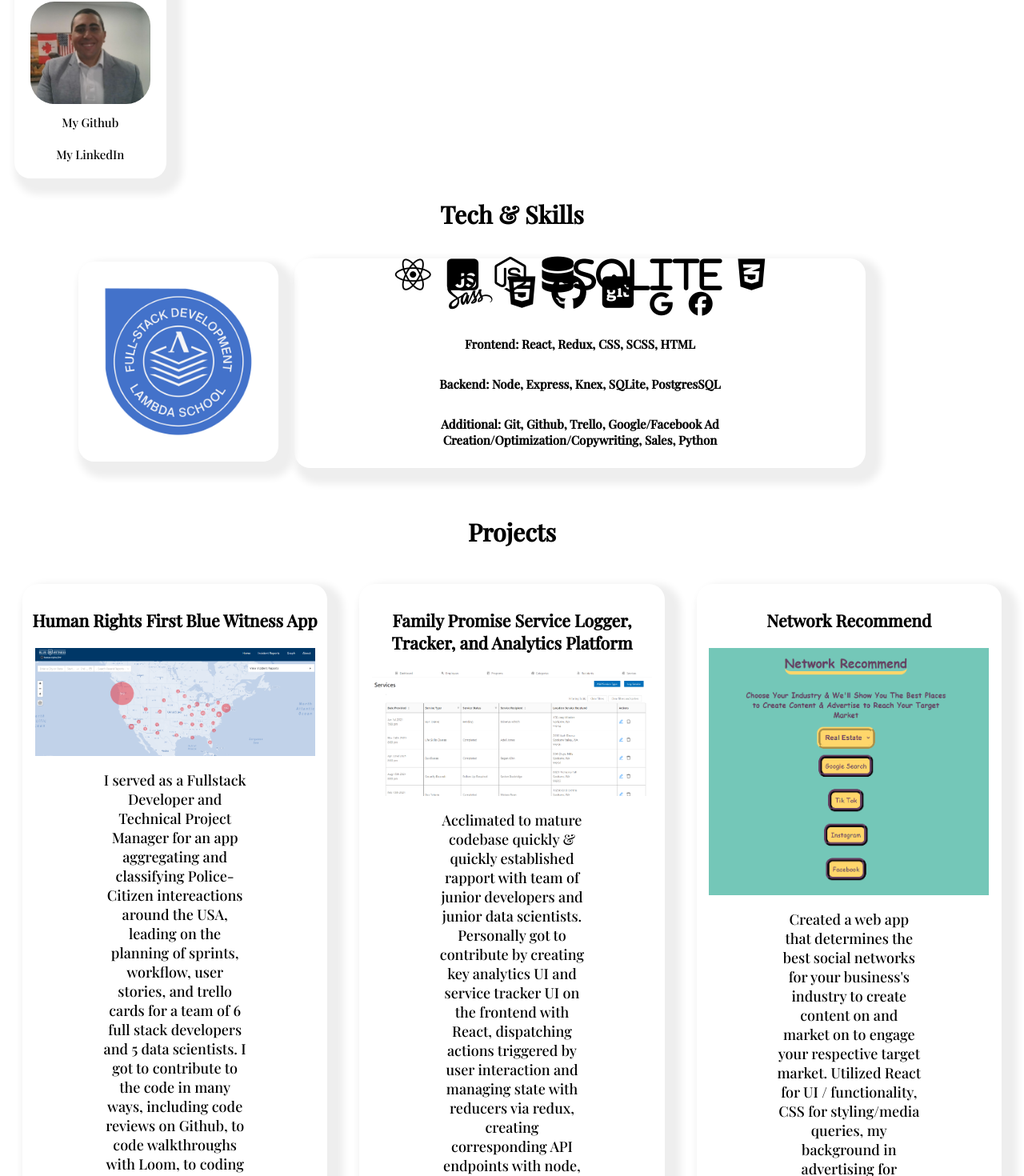
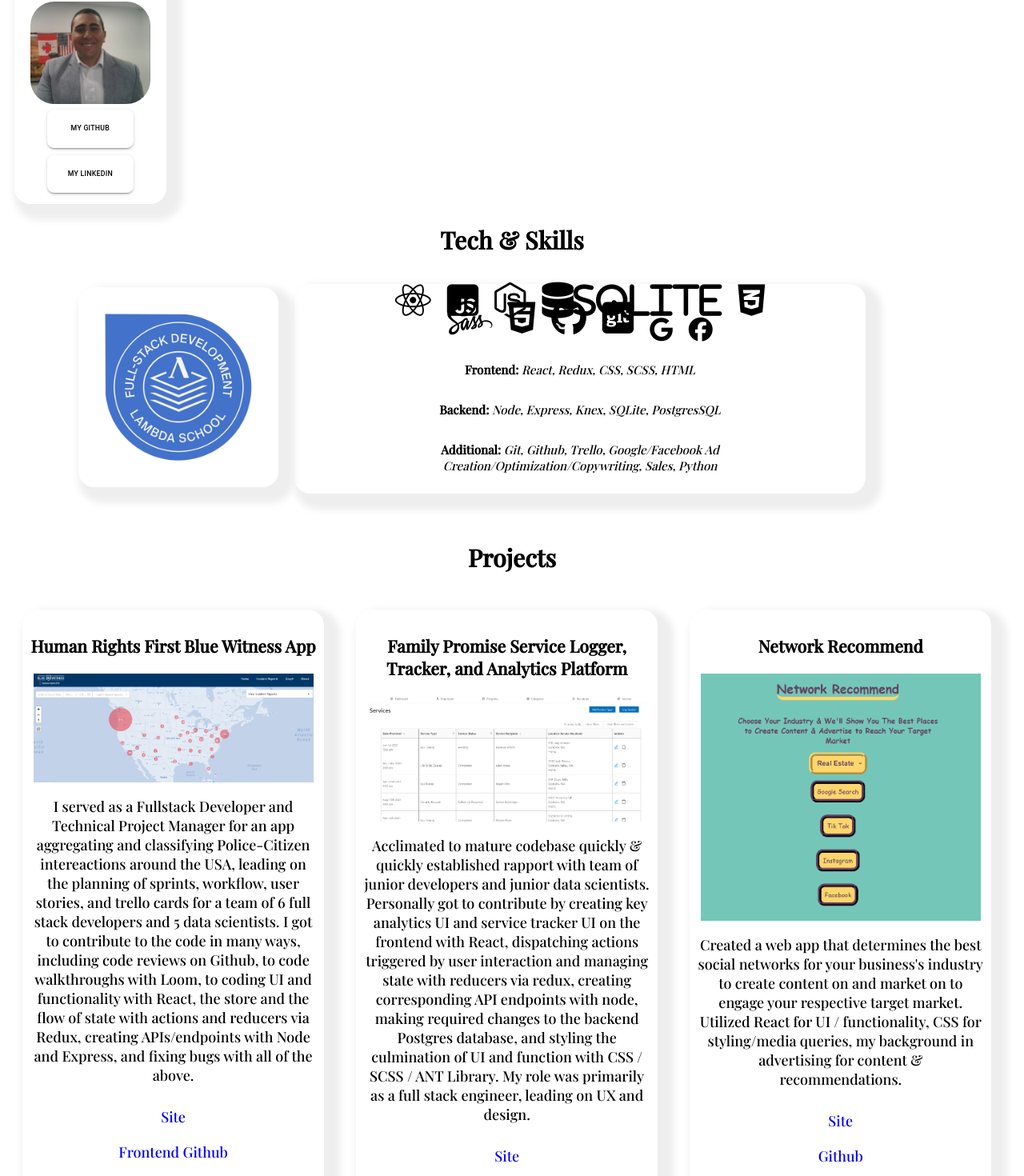
Before and after one commit to ahmedseragcodes/AhmedSeragPortfolio, a React (Create React App) app in the folder frontend/: page / in a window 1280 px wide. Shown: the part 134-1604 px from the top of the page at 80% size. Built offline with nearby package versions, Linux system fonts and the light colour scheme.

Commit message:
updated heading buttons with Material UI, re-organized projects group with gridbox

```diff
--- a/frontend/package.json
+++ b/frontend/package.json
@@ -3,6 +3,9 @@
   "version": "0.1.0",
   "private": true,
   "dependencies": {
+    "@emotion/react": "^11.5.0",
+    "@emotion/styled": "^11.3.0",
+    "@mui/material": "^5.0.4",
     "@testing-library/jest-dom": "^5.14.1",
     "@testing-library/react": "^11.2.7",
     "@testing-library/user-event": "^12.8.3",
--- a/frontend/src/App.js
+++ b/frontend/src/App.js
@@ -1,18 +1,21 @@
+//Tech Imports
 import React from "react";
+//Image Imports
 import PokemonImg from "./PortfolioPokemonPic.PNG";
 import FamilyPromiseImg from "./PortfolioFamilyPromisePic.png";
 import CarSalesImg from "./PortfolioCarSalesPic.PNG";
 import PortfolioAuthorImg from "./OfficialSuitProfPicOct21.jpg";
 import AFBackendImg from "./PortfolioAFBackend.jpg";
 import CalculatorImg from "./PortfolioCalculator.PNG";
-// import SignInSheetImg from "./PortfolioSignInSheet.PNG";
+import SignInSheetImg from "./PortfolioSignInSheet.PNG";
 import PortfolioNetworkRec from "./PortfolioNetworkRecommend.PNG";
 import PortfolioCustomerJourney from "./PortfolioCustomerJourney.PNG";
 import PortfolioConvCTRCalc from "./PortfolioConvCTRCalc.PNG";
 import PortfolioBlueWitness from "./PortfolioBlueWit.PNG";
 import Badge from "./LambdaSchoolCertificateBadge.PNG";
+//Styling Imports
 import "./index.scss";
-
+import Button from '@mui/material/Button';
 
 function App() {
   return (
@@ -26,8 +29,8 @@ function App() {
         <img src={PortfolioAuthorImg} alt="web developer who made this site"/>
       </div>
       <div className="subHeaderLinks">
-        <a href="https://github.com/ahmedseragcodes">My Github</a>
-        <a href="https://www.linkedin.com/in/ahmedcanam/">My LinkedIn</a>
+        <Button style={{backgroundColor: "white", borderRadius: "1em", margin: ".5em"}} variant="contained"><a href="https://github.com/ahmedseragcodes">My Github</a></Button>
+        <Button style={{backgroundColor: "white", borderRadius: "1em", margin: ".5em"}}variant="contained"><a href="https://www.linkedin.com/in/ahmedcanam/">My LinkedIn</a></Button>
       </div>
       </div>
       <h2 className="skillsSectionHeading">Tech & Skills</h2>
@@ -50,15 +53,15 @@ function App() {
             <i class="fab fa-facebook"></i>
           </div>
           <div className="skillsText">
-          <p>Frontend: React, Redux, CSS, SCSS, HTML</p>
-          <p>Backend: Node, Express, Knex, SQLite, PostgresSQL</p>
-          <p className="longSkillsText">Additional: Git, Github, Trello, Google/Facebook Ad Creation/Optimization/Copywriting, Sales, Python</p>
+          <p><span className="skillsTextHeading">Frontend:</span><span className="skillsTextContent"> React, Redux, CSS, SCSS, HTML</span></p>
+          <p><span className="skillsTextHeading">Backend:</span><span className="skillsTextContent"> Node, Express, Knex, SQLite, PostgresSQL</span></p>
+          <p className="longSkillsText"><span className="skillsTextHeading">Additional:</span><span className="skillsTextContent"> Git, Github, Trello, Google/Facebook Ad Creation/Optimization/Copywriting, Sales, Python</span></p>
           </div>
       </div>
       </div>
       <div className="projectsGroupContainer">
         <h2>Projects</h2>
-        <div className="projectsGroup1">
+        <div className="projectsGroup1 projectsGroup">
           <div className="projectCard">
             <h3>Human Rights First Blue Witness App</h3>
             <img className="projectCardImg" src={PortfolioBlueWitness} alt="Blue Witness Web App" />
@@ -83,7 +86,7 @@ function App() {
             <a href="https://github.com/ahmedseragcodes/NetworkRecommend">Github</a>
           </div>
         </div>
-        <div className="projectsGroup2">
+        <div className="projectsGroup2 projectsGroup">
         <div className="projectCard">
             <h3>Anywhere Fitness Class App Backend, API and Database</h3>
             <img className="projectCardImg" src={AFBackendImg} alt="Person Working Out In A Gym" />
@@ -108,7 +111,7 @@ function App() {
             <a href="https://github.com/ahmedseragcodes/ConversionRateClickThroughRateCalculator">Github</a>
           </div>
           </div>
-          <div className="projectsGroup3">
+          <div className="projectsGroup3 projectsGroup">
           <div className="projectCard">
             <h3>Car Sales Calculator</h3>
             <img className="projectCardImg" src={CarSalesImg} alt="Car Sales Calculator App" />
@@ -133,14 +136,32 @@ function App() {
             <a href="https://pokedex-ashy-five.vercel.app/">Site</a>
             <a href="https://github.com/ahmedseragcodes/Pokedex">Github</a>
           </div>
-          {/* <div className="projectCard">
+          </div>
+          <div className="projectsGroup4 projectsGroup">
+            <div className="projectCard">
               <h3>Sign In Sheet (Create, Read, Update)</h3>
               <img className="projectCardImg" src={SignInSheetImg} alt="Sign In Sheet App" />
               <p>Allows users to sign in with name + when they were there, as well as see and edit their entry. Utilized React to create UI for form input and for displaying input results, redux for triggering actions based on user interaction and changing/managing state via reducers, standard CSS for styling
               </p>
               <a href="https://sign-in-sheet.vercel.app/">Site</a>
               <a href="https://github.com/ahmedseragcodes/sign-in-sheet">Github</a>
-          </div> */}
+            </div>
+            <div className="projectCard">
+              <h3>Sign In Sheet (Create, Read, Update)</h3>
+              <img className="projectCardImg" src={SignInSheetImg} alt="Sign In Sheet App" />
+              <p>Allows users to sign in with name + when they were there, as well as see and edit their entry. Utilized React to create UI for form input and for displaying input results, redux for triggering actions based on user interaction and changing/managing state via reducers, standard CSS for styling
+              </p>
+              <a href="https://sign-in-sheet.vercel.app/">Site</a>
+              <a href="https://github.com/ahmedseragcodes/sign-in-sheet">Github</a>
+            </div>
+            <div className="projectCard">
+              <h3>Sign In Sheet (Create, Read, Update)</h3>
+              <img className="projectCardImg" src={SignInSheetImg} alt="Sign In Sheet App" />
+              <p>Allows users to sign in with name + when they were there, as well as see and edit their entry. Utilized React to create UI for form input and for displaying input results, redux for triggering actions based on user interaction and changing/managing state via reducers, standard CSS for styling
+              </p>
+              <a href="https://sign-in-sheet.vercel.app/">Site</a>
+              <a href="https://github.com/ahmedseragcodes/sign-in-sheet">Github</a>
+            </div>
           </div>
       </div>
     </div>
--- a/frontend/src/index.scss
+++ b/frontend/src/index.scss
@@ -82,7 +82,14 @@ body {
     display: flex;
     flex-direction: column;
     align-items: center;
-    font-weight: bold;
+    color: black;
+    // font-weight: bold;
+    .skillsTextHeading {
+      font-weight: bold;
+    }
+    .skillsTextContent {
+      font-style: oblique;
+    }
     .longSkillsText {
       width: 75%;
     }
@@ -127,23 +134,15 @@ body {
     font-size: 3rem;
   }
 }
-.projectsGroup1 {
-  display: flex;
-  flex-direction: row;
-  justify-content: center;
-  align-items: flex-start;
-}
-.projectsGroup2 {
-  display: flex;
-  flex-direction: row;
-  justify-content: center;
-  align-items: flex-start;
-}
-.projectsGroup3 {
-  display: flex;
-  flex-direction: row;
-  justify-content: center;
-  align-items: flex-start;
+.projectsGroup {
+  display: grid;
+  grid-template-columns: 33% 33% 33%;
+  grid-gap: auto;
+  justify-items: center;
+  // display: flex;
+  // flex-direction: row;
+  // justify-content: center;
+  // align-items: flex-start;
 }
 .projectCard {
   border-radius: 2rem;
@@ -158,11 +157,8 @@ body {
   font-size: 1.8rem;
   padding: 1rem;
   margin: 2rem;
-  width: 33%;
+  // width: 33%;
   text-align: center;
-  p {
-    width: 50%;
-  }
   .projectCardImg {
     width: 35rem;
   }
@@ -191,29 +187,7 @@ body {
     flex-direction: column;
     margin-left: 0rem;
   }
-  .projectsGroup1 {
-    display: flex;
-    flex-direction: column;
-    align-items: center;
-    .projectCard {
-      width: 75%;
-      p {
-        width: 100%;
-      }
-    }
-  }
-  .projectsGroup2 {
-    display: flex;
-    flex-direction: column;
-    align-items: center;
-    .projectCard {
-      width: 75%;
-      p {
-        width: 100%;
-      }
-    }
-  }
-  .projectsGroup3 {
+  .projectsGroup {
     display: flex;
     flex-direction: column;
     align-items: center;
@@ -239,37 +213,18 @@ body {
     flex-direction: column;
     margin-left: 0rem;
   }
-  .projectsGroup1 {
-    display: flex;
-    flex-direction: column;
-    align-items: center;
+  .projectsGroup {
+    display: grid;
+    grid-template-columns: 100%;
+    grid-gap: auto;
+    // display: flex;
+    // flex-direction: column;
+    // align-items: center;
     .projectCard {
       width: 75%;
       p {
         width: 100%;
       }
-    }
-  }
-  .projectsGroup2 {
-    display: flex;
-    flex-direction: column;
-    align-items: center;
-    .projectCard {
-      width: 75%;
-      p {
-        width: 100%;
       }
     }
-  }
-  .projectsGroup3 {
-    display: flex;
-    flex-direction: column;
-    align-items: center;
-    .projectCard {
-      width: 75%;
-      p {
-        width: 100%;
-      }
-    }
-  }
 }
```
Also changed, not shown: 1 other file (tests, documents, lock files or other folders). Lines whose indentation alone changed are shown as unchanged.
